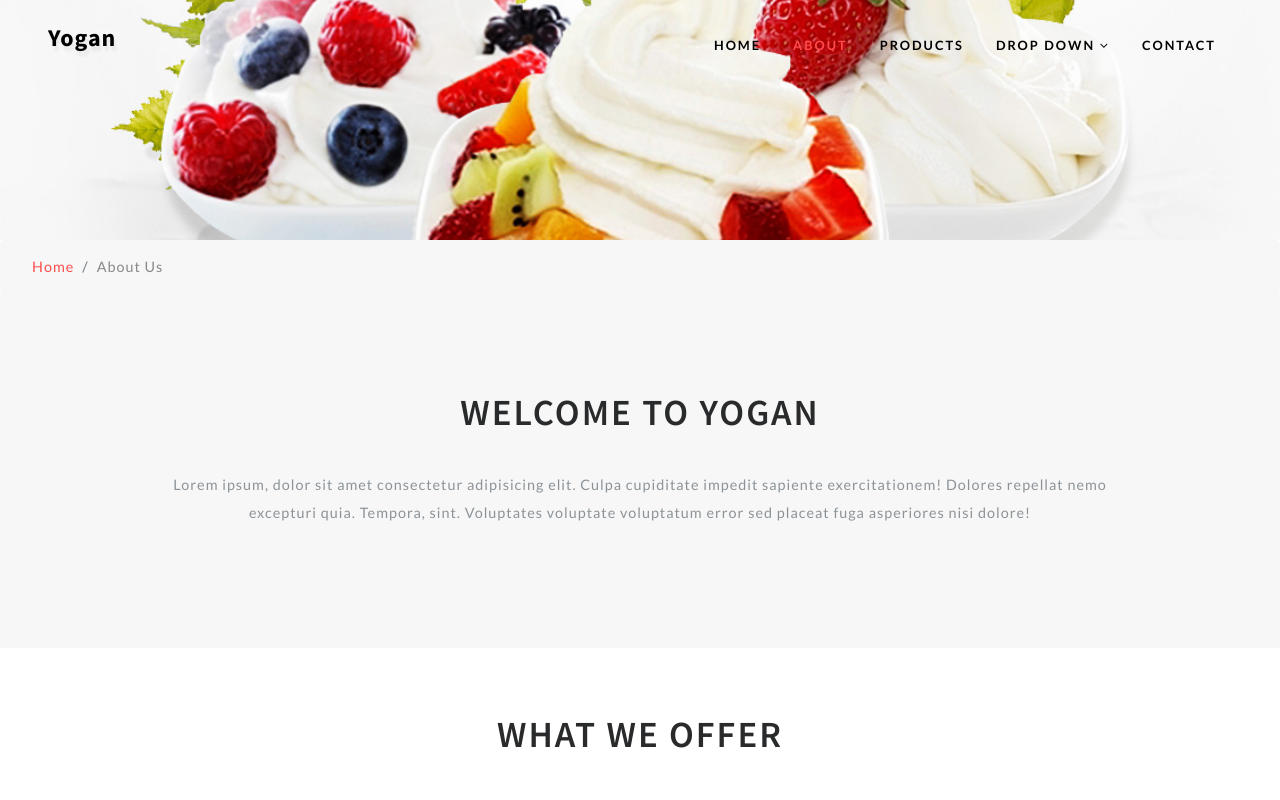
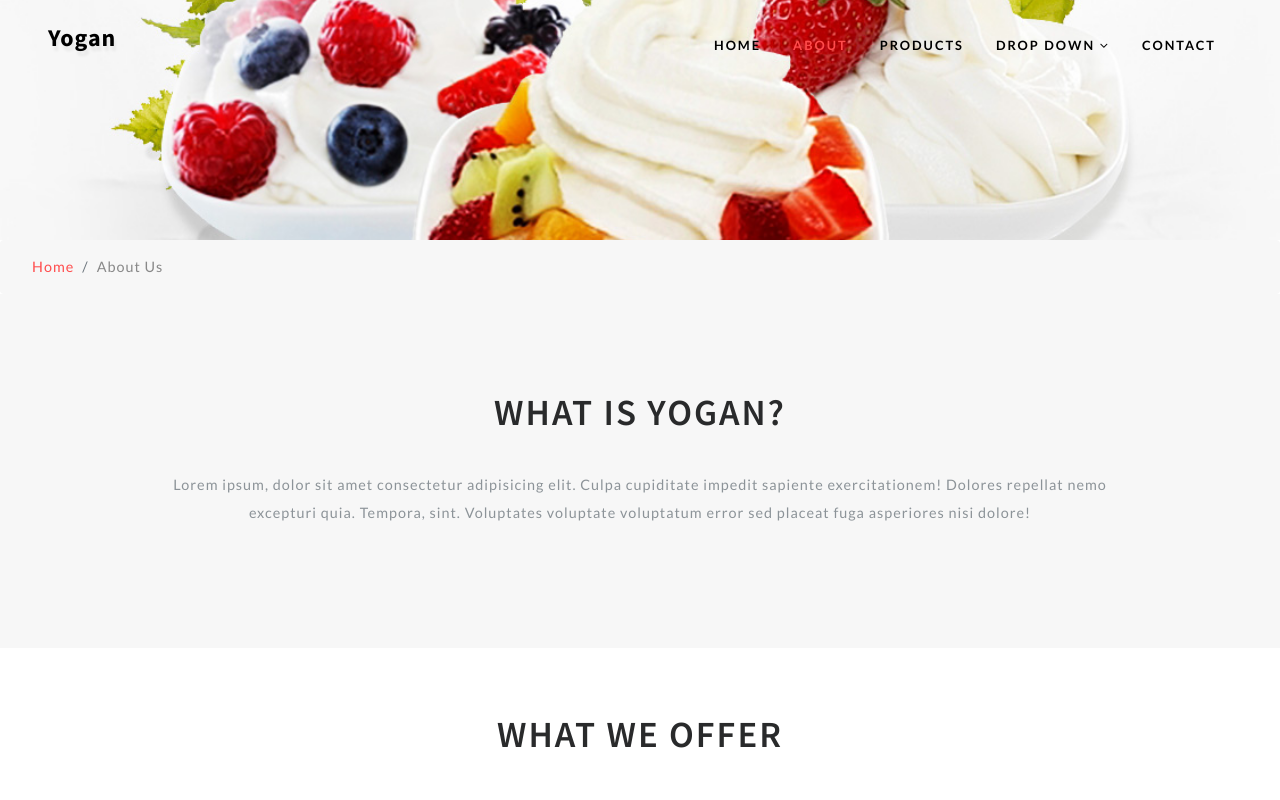
Before and after one commit to victorchan764/INDE511-1-, a plain HTML site: page Yogan Yoghurt/about.html in a window 1280 px wide. Shown: the top 800 px of the page. Drawn offline with Linux system fonts and the light colour scheme.

Commit message:
Small change

```diff
--- a/Yogan Yoghurt/about.html
+++ b/Yogan Yoghurt/about.html
@@ -72,7 +72,7 @@
     <section class="hand-crafted py-5">
         <div class="container">
             <div class="inner-sec py-md-5 px-lg-5">
-                <h3 class="tittle text-center">Welcome To Yogan</h3>
+                <h3 class="tittle text-center">What is Yogan?</h3>
                 <p class="mb-4 text-center px-lg-4"> Lorem ipsum, dolor sit amet consectetur adipisicing elit. Culpa cupiditate impedit sapiente exercitationem! Dolores repellat nemo excepturi quia. Tempora, sint. Voluptates voluptate voluptatum error sed placeat fuga asperiores nisi dolore!</p>
             </div>
         </div>
```
